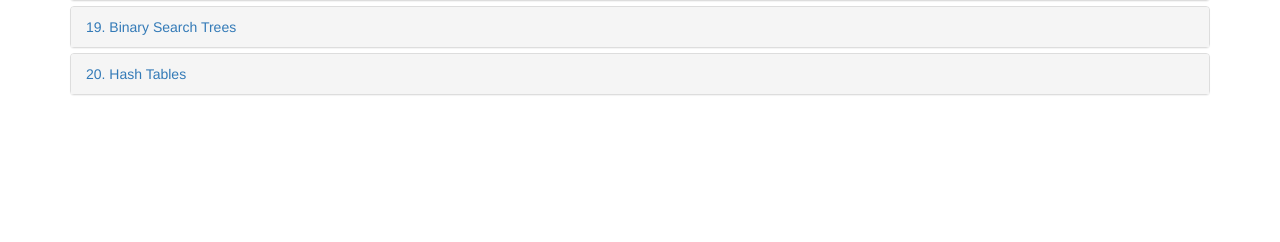
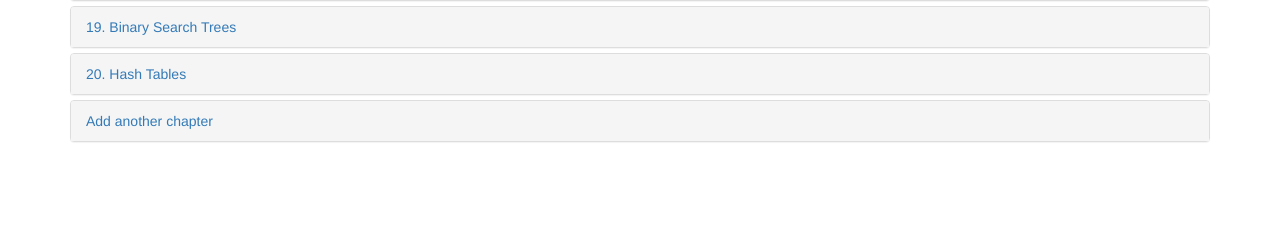
Before and after one commit to kriswithank/personalSite, a Django app: a page that uses coursenotes/templates/coursenotes/course_index.html in a window 1280 px wide. Shown: the part 558-800 px from the top of the page. Run offline with Django 3.2, Linux system fonts and the light colour scheme; data comes from the database, SQL or seed files in the repository; some libraries are stand-ins or nearby versions.

Commit message:
Add link to admin add new chapter page

```diff
--- a/coursenotes/templates/coursenotes/course_index.html
+++ b/coursenotes/templates/coursenotes/course_index.html
@@ -1,5 +1,6 @@
 {% extends "coursenotes/base.html" %}
 {% load staticfiles %}
+{% load custom_tags %}
 
 
 
@@ -18,6 +19,8 @@
     });
 </script>
 
+
+
 <div class="container">
 
     <div class="row">
@@ -34,7 +37,9 @@
     </div>
 
 
+
     <div class="panel-group">
+
         {% for ch in course.chapter_set.all %}
         <div class="panel panel-default">
 
@@ -57,6 +62,16 @@
 
         </div>
         {% endfor %}
+
+
+
+        <!-- Add new chapter -->
+        <div class="panel panel-default">
+            <div class="panel-heading">
+                <a href="{% url 'admin:coursenotes_chapter_add' %}">Add another chapter</a>
+            </div>
+        </div>
+
     </div>
 
 </div>
```
Lines whose indentation alone changed are shown as unchanged.
